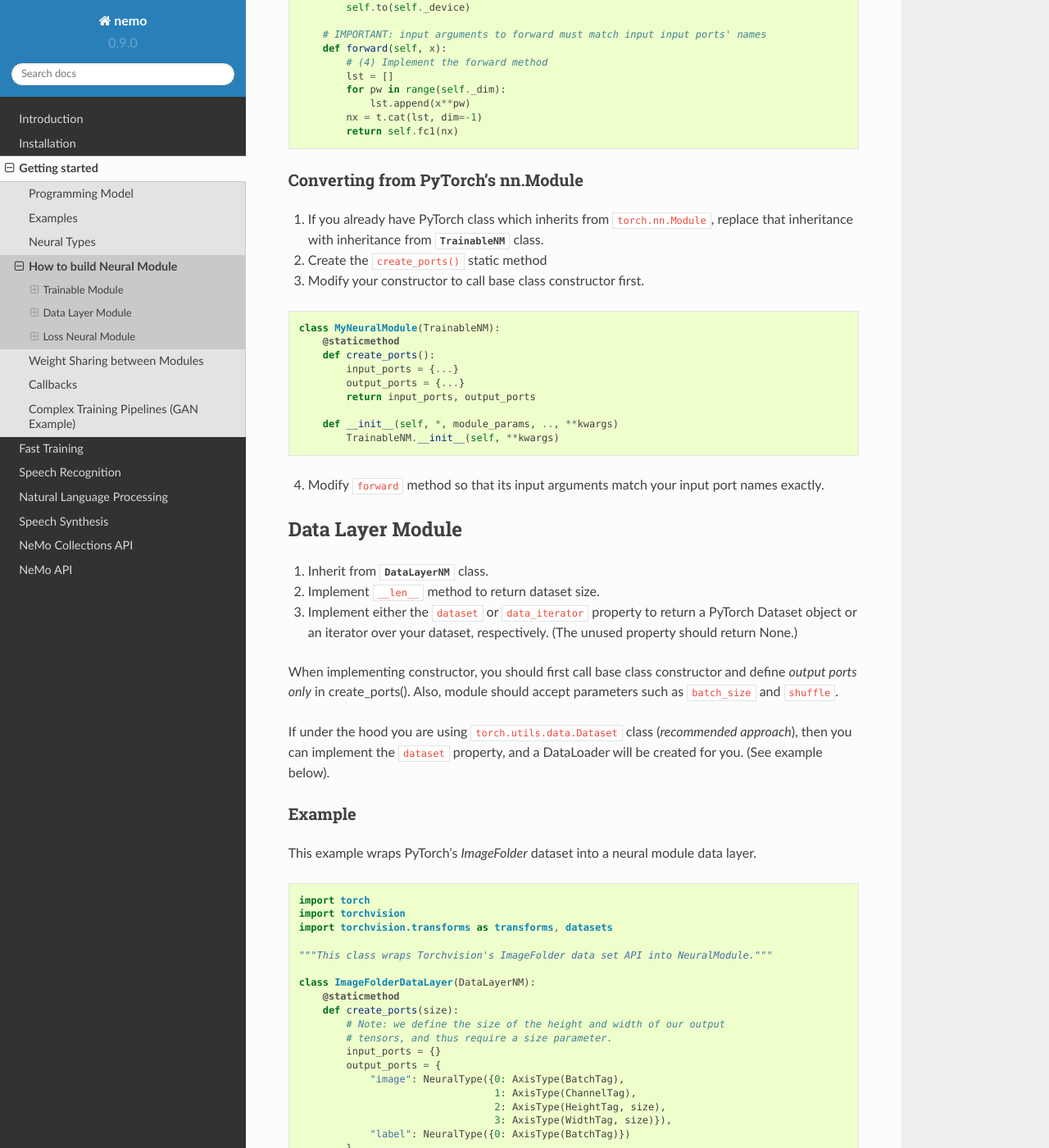
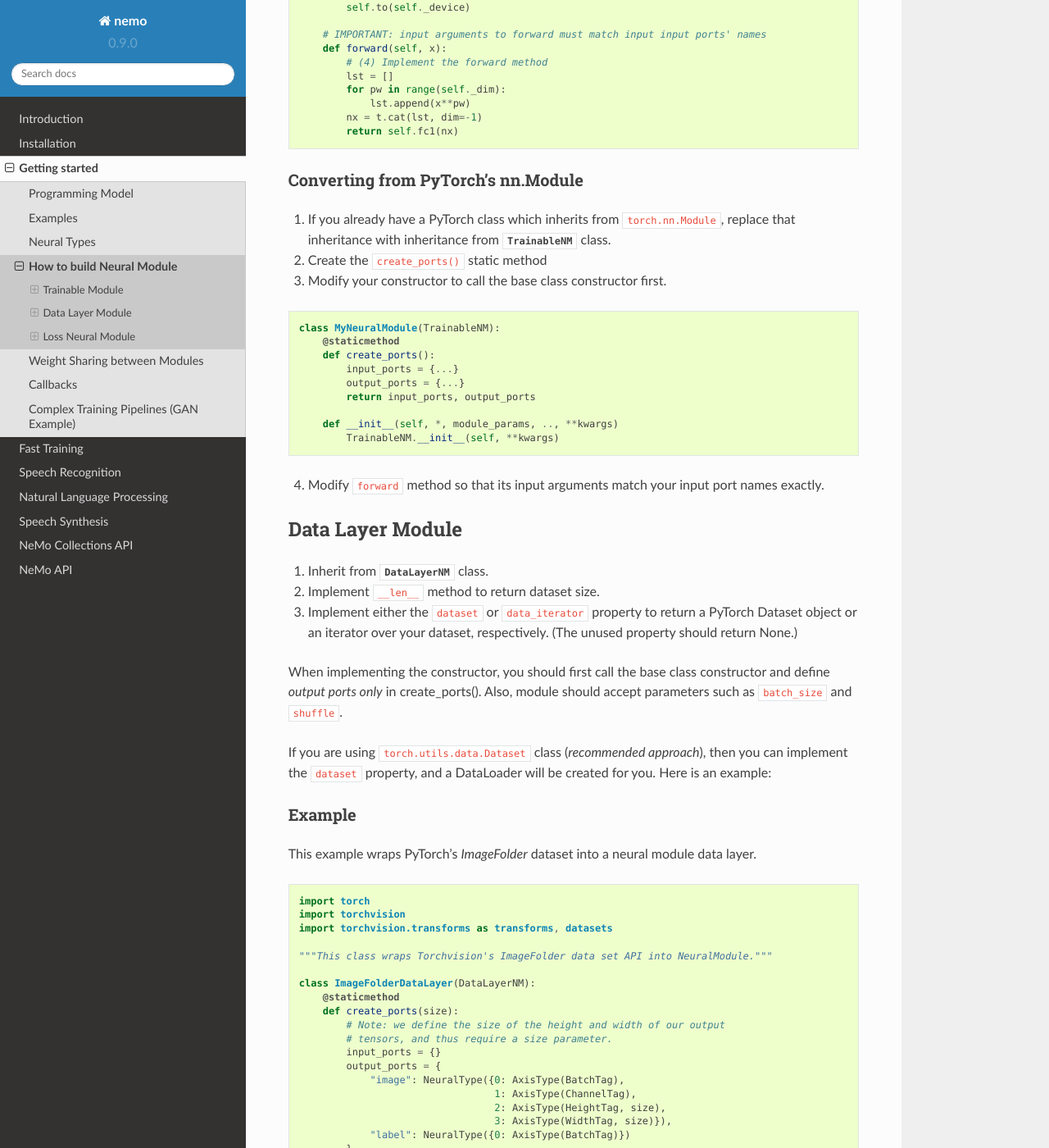
Before and after one commit to backend-engineer1/NEMO, a Sphinx documentation site: the page built from docs/sources/source/tutorials/custommodules.rst, in a window 1280 px wide and 1400 px high, scrolled down 2128 px. Shown: the whole window at 82% size. Built offline with Sphinx 7.4.7 and the Read the Docs theme 2.0.0, drawn with Linux system fonts in a browser that asks for light colours; some of the changed text lies outside the part shown.

```diff
--- a/docs/sources/source/index.rst
+++ b/docs/sources/source/index.rst
@@ -23,7 +23,7 @@ A "Neural Module" is a block of code that computes a set of outputs from a set o
 
 Neural Modules’ inputs and outputs have Neural Type for semantic checking.
 
-An application built with NeMo application is a Directed Acyclic Graph (DAG) of connected modules enabling researchers to define and build new speech and nlp networks easily through API Compatible modules.
+An application built with a NeMo application is a Directed Acyclic Graph (DAG) of connected modules enabling researchers to define and build new speech and nlp networks easily through API Compatible modules.
 
 
 **Introduction**
--- a/docs/sources/source/tutorials/complex_training.rst
+++ b/docs/sources/source/tutorials/complex_training.rst
@@ -10,11 +10,11 @@ require multiple losses and multiple optimizers.
 
 Multiple Losses
 ---------------
-Taking our Hello World example from earlier. Let's say that we now want to
+Taking our Hello World example from earlier, let's say that we now want to
 optimize for both a square error loss and a l1 loss. We can pass both the
 square error loss tensor and the l1 loss tensor to
 :meth:`NeuralFactory.train()<nemo.core.neural_factory.NeuralModuleFactory.train>`.
-An example is shown below.
+Here's an example:
 
 .. code-block:: python
 
--- a/docs/sources/source/tutorials/custommodules.rst
+++ b/docs/sources/source/tutorials/custommodules.rst
@@ -15,7 +15,7 @@ Neural Modules can be conceptually classified into 4 potentially overlapping cat
 * **Non Trainable Modules** - non-trainable module, for example, table lookup, data augmentation, greedy decoder, etc. Inherit from
   :class:`NonTrainableNM<nemo.backends.pytorch.nm.NonTrainableNM>` class.
 
-In Figure below you can see a class inheritance diagram for these helper classes.
+In the figure below you can see a class inheritance diagram for these helper classes.
 
 .. figure:: nm_class_structure.png
    :alt: map to buried treasure
@@ -98,10 +98,10 @@ Example 1
 Converting from PyTorch's nn.Module
 ~~~~~~~~~~~~~~~~~~~~~~~~~~~~~~~~~~~
 
-(1) If you already have PyTorch class which inherits from ``torch.nn.Module``, replace that inheritance with inheritance from
+(1) If you already have a PyTorch class which inherits from ``torch.nn.Module``, replace that inheritance with inheritance from
     :class:`TrainableNM<nemo.backends.pytorch.nm.TrainableNM>` class.
 (2) Create the ``create_ports()`` static method
-(3) Modify your constructor to call base class constructor first.
+(3) Modify your constructor to call the base class constructor first.
 
 .. code-block:: python
 
@@ -123,12 +123,12 @@ Data Layer Module
 (2) Implement ``__len__`` method to return dataset size.
 (3) Implement either the ``dataset`` or ``data_iterator`` property to return a PyTorch Dataset object or an iterator over your dataset, respectively. (The unused property should return None.)
 
-When implementing constructor, you should first call base class constructor and
+When implementing the constructor, you should first call the base class constructor and
 define *output ports only* in create_ports().  Also, module should accept
 parameters such as ``batch_size`` and ``shuffle``.
 
-If under the hood you are using ``torch.utils.data.Dataset`` class (*recommended approach*), then you can implement the ``dataset`` property, and a DataLoader will be created for you.
-(See example below).
+If you are using ``torch.utils.data.Dataset`` class (*recommended approach*), then you can implement the ``dataset`` property, and a DataLoader will be created for you.
+Here is an example:
 
 Example
 ~~~~~~~
--- a/docs/sources/source/tutorials/weightsharing.rst
+++ b/docs/sources/source/tutorials/weightsharing.rst
@@ -1,7 +1,7 @@
 Weight Sharing between Modules
 ==============================
 
-There are several ways to share or tie weights between neural models.
+There are several ways to share or tie weights between neural modules.
 
 Neural Module reuse
 ~~~~~~~~~~~~~~~~~~~~~~~~~~
```
Also changed, not shown: other parts of docs/sources/source/index.rst (+2 -2 lines), other parts of docs/sources/source/tutorials/custommodules.rst (+2 -2 lines), docs/sources/source/asr/tutorial.rst (+4 -4 lines), docs/sources/source/training.rst (+4 -3 lines).
